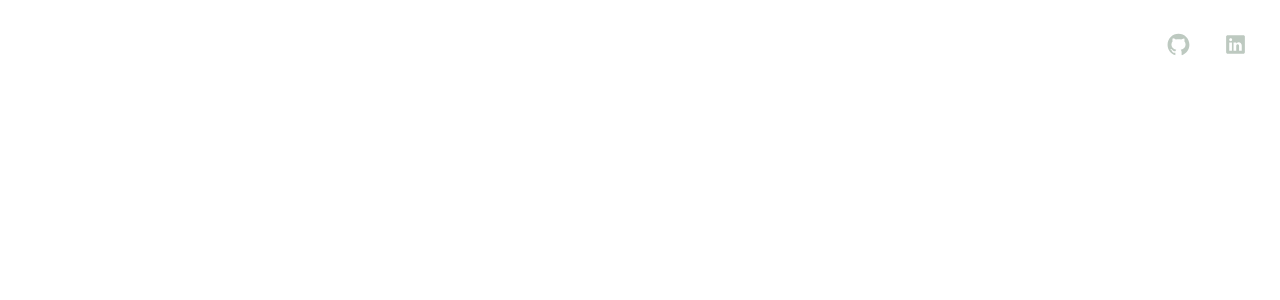
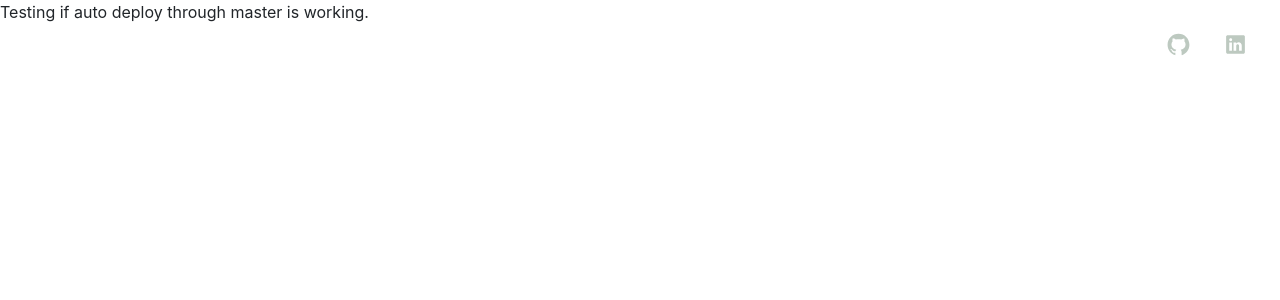
Before and after one commit to Wrdle/portfolio-site, a React (Create React App) app: page /projects in a window 1280 px wide. Shown: the top 300 px of the page. Built offline with nearby package versions, Linux system fonts and the light colour scheme.

Commit message:
Testing if auto deploy is working

```diff
--- a/src/components/CustomNav.js
+++ b/src/components/CustomNav.js
@@ -3,12 +3,9 @@ import {
     Collapse,
     Navbar,
     NavbarToggler,
-    NavbarBrand,
     Nav,
     NavItem,
     NavLink,
-    NavbarText,
-    Container
 } from 'reactstrap';
 import { AiFillGithub } from 'react-icons/ai';
 import { IoLogoLinkedin } from 'react-icons/io';
--- a/src/pages/ProjectsPage.js
+++ b/src/pages/ProjectsPage.js
@@ -4,6 +4,7 @@ function ProjectsPage() {
     return (
         <div>
             <CustomNav></CustomNav>
+            Testing if auto deploy through master is working.
         </div>
     )
 }
```
Also changed, not shown: 1 other file (tests, documents, lock files or other folders).
